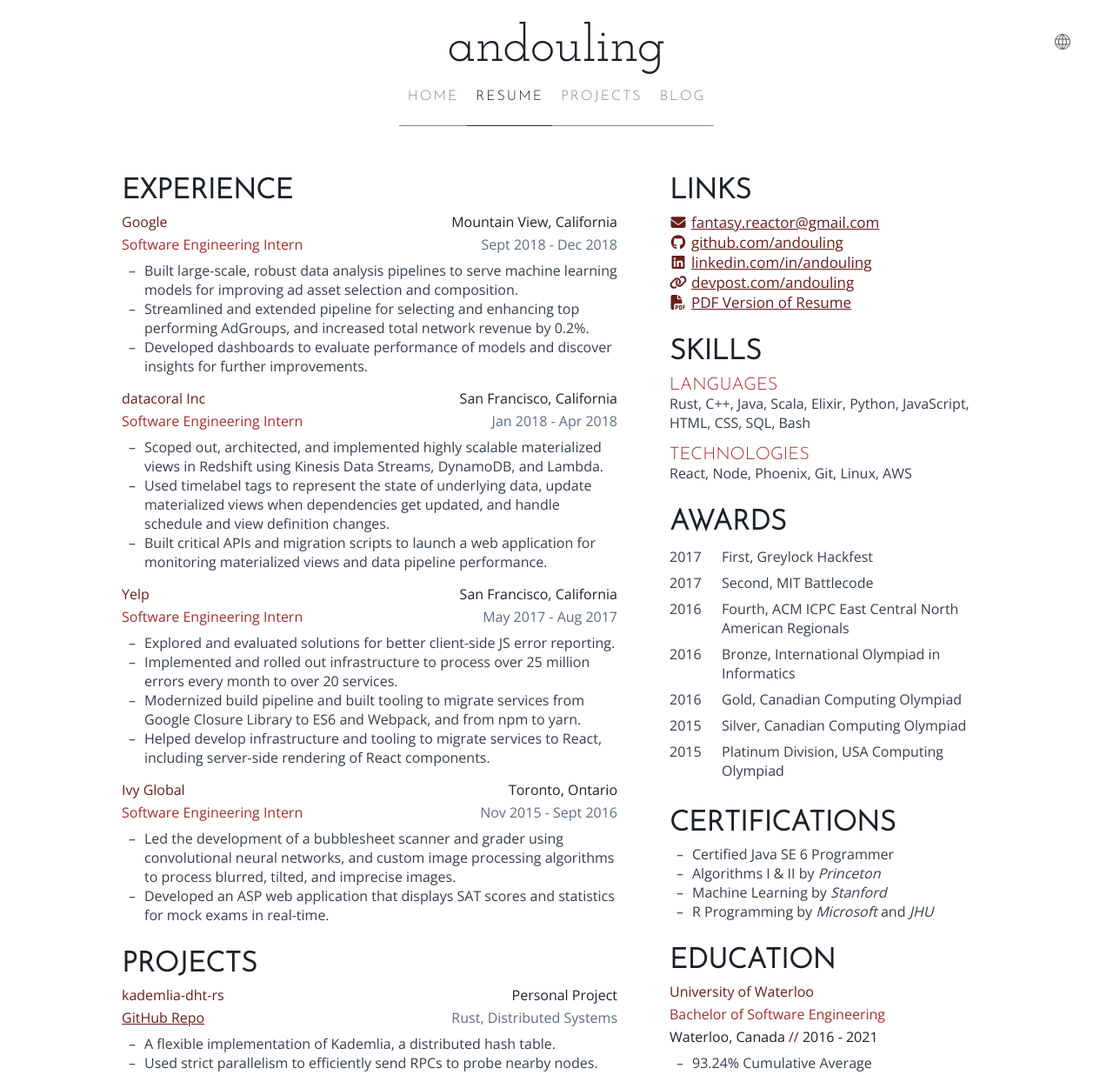
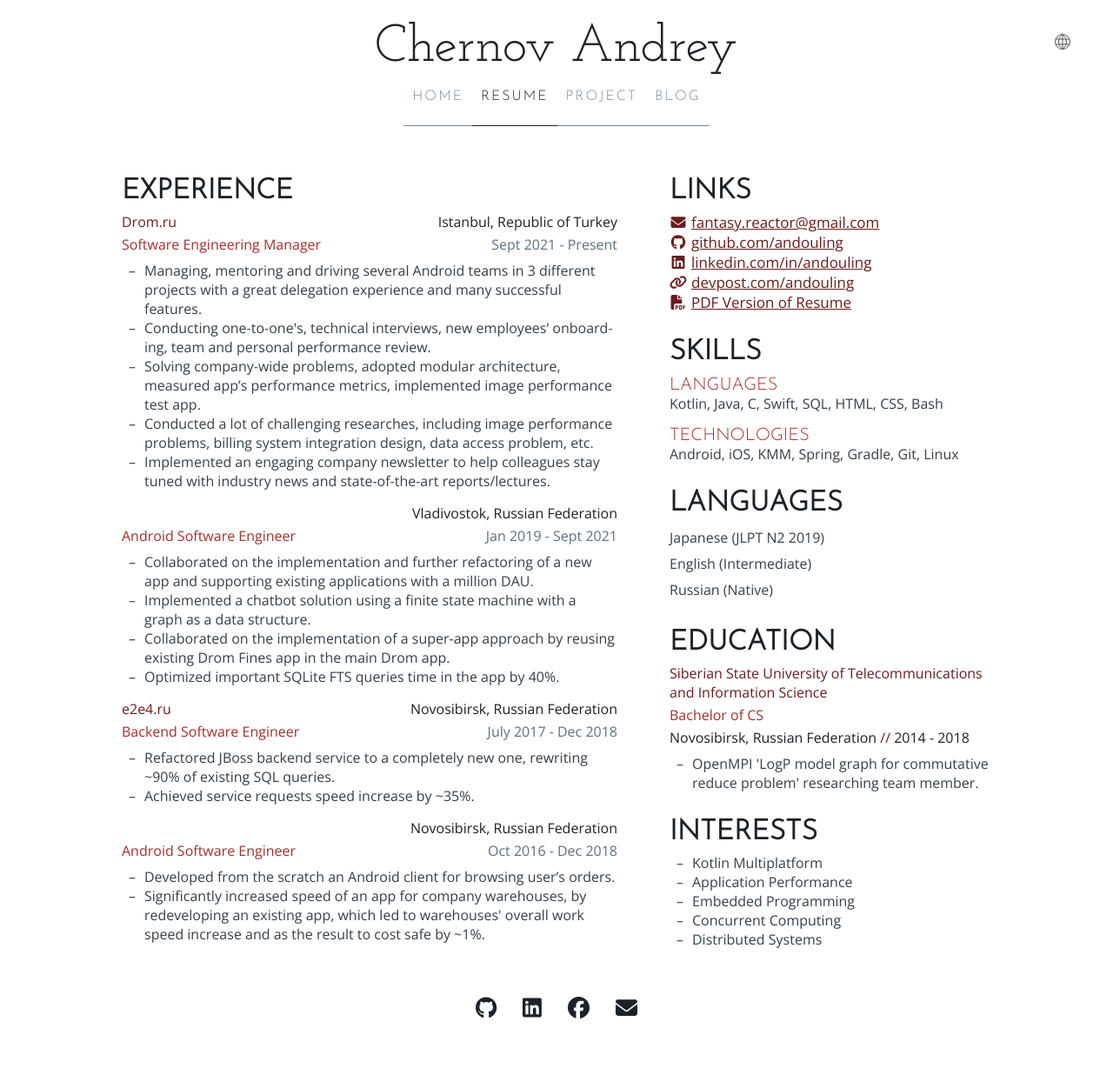
Before and after one commit to andouling/personal-website, a Gatsby site: page /resume in a window 1280 px wide. Shown: the top 1236 px of the page at 87% size. After the commit the page ends 1201 px from the top, so only its background shows below. Built offline with nearby package versions, Linux system fonts and the light colour scheme; Gatsby itself is replaced by a stand-in of ours.

Commit message:
Data is added

```diff
--- a/src/components/header.js
+++ b/src/components/header.js
@@ -67,7 +67,7 @@
         onMouseEnter={this.toggleHover}
         onMouseLeave={this.toggleHover}
       >
-        {this.props.currentPage.toUpperCase()}
+        {this.props.pageName == null ? this.props.currentPage.toUpperCase() : this.props.pageName.toUpperCase() }
       </NavbarLinkStyled>
     );
   }
@@ -76,6 +76,7 @@
 NavbarLink.propTypes = {
   activePage: PropTypes.string.isRequired,
   currentPage: PropTypes.string.isRequired,
+  pageName: PropTypes.string,
 };
 
 const HeaderParent = styled.div`
@@ -121,17 +122,17 @@
   return (
     <HeaderParent isHomepage={isHomepage}>
       <HeaderWrapper isHomepage={isHomepage}>
-        <HeaderTitle isHomepage={isHomepage}>andouling</HeaderTitle>
+        <HeaderTitle isHomepage={isHomepage}>Chernov Andrey</HeaderTitle>
         <HeaderBio isHomepage={isHomepage}>
-          Hi! I&#39;m a student at the University of Waterloo studying software engineering. I have
-          an interest in large scale distributed algorithms and infrastructure for data analytics. I
-          also enjoy working with low level systems.
+          Hi! I&#39;m a Senior Android Software Engineer and an Engineering Manager @ <a href="https://drom.ru/">Drom.ru</a>. <br/>
+          I&#39;m interested in Android, iOS, JVM backend and Embedded development
+          as well as solving tricky performance problems.
         </HeaderBio>
         <Navbar>
           <NavbarLink activePage={props.activePage} currentPage="home" />
           <NavbarLink activePage={props.activePage} currentPage="resume" />
-          <NavbarLink activePage={props.activePage} currentPage="projects" />
-          <NavbarLink activePage={props.activePage} currentPage="blog" />
+          <NavbarLink activePage={props.activePage} currentPage="comingsoon" pageName="project" />
+          <NavbarLink activePage={props.activePage} currentPage="comingsoon" pageName="blog"/>
         </Navbar>
       </HeaderWrapper>
     </HeaderParent>
--- a/src/pages/index.js
+++ b/src/pages/index.js
@@ -7,9 +7,9 @@
     <meta
       name="description"
       content={`
-        Hi! I'm an Senior Android software engineer and technical manager @ Drom.
+        Hi! I'm a Senior Android software engineer and technical manager @ Drom.
         I'm interested in Android, iOS, JVM backend development as well as
-        solving challanging application performance problems.
+        solving challenging application performance problems.
       `}
     />
   </Helmet>
--- a/src/pages/projects.js
+++ b/src/pages/projects.js
@@ -70,7 +70,7 @@
         <Helmet>
           <title>Projects - Chernov Andrey</title>
         </Helmet>
-        <ProjectCards>{projectCards}</ProjectCards>
+        <div>Coming Soon...</div>
       </ProjectsBody>
     );
   }
--- a/src/pages/resume.js
+++ b/src/pages/resume.js
@@ -113,6 +113,10 @@
 // prettier-ignore
 const getPoints = (points) => points
   .map((point) => <li key={point} dangerouslySetInnerHTML={{ __html: point }} />);
+
+const SummarySection = (props) => {
+
+}
 
 const ResumeSection = (props) => {
   const descriptionPoints = getPoints(props.description);
@@ -238,7 +242,7 @@
   </div>
 );
 
-const AwardDate = styled.p`
+const LanguageName = styled.p`
   display: inline-block;
   width: 40px;
   vertical-align: top;
@@ -248,7 +252,7 @@
   color: ${colors.base1()};
 `;
 
-const AwardTitle = styled.p`
+const LanguageLevel = styled.p`
   display: inline-block;
   width: calc(100% - 60px);
   font-family: "Open Sans", sans-serif;
@@ -256,14 +260,13 @@
   color: ${colors.base1()};
 `;
 
-const AwardsSection = (props) => {
+const LanguagesSection = (props) => {
   const awards = [];
 
   props.awards.forEach((award) => {
     awards.push(
-      <div key={award.node.title}>
-        <AwardDate>{award.node.date}</AwardDate>
-        <AwardTitle>{award.node.title}</AwardTitle>
+      <div key={award.node.language}>
+        <LanguageLevel>{award.node.language} ({award.node.level})</LanguageLevel>
       </div>,
     );
   });
@@ -271,7 +274,7 @@
   return <div>{awards}</div>;
 };
 
-AwardsSection.propTypes = {
+LanguagesSection.propTypes = {
   awards: PropTypes.arrayOf(
     PropTypes.shape({
       node: PropTypes.shape({
@@ -357,18 +360,14 @@
         <ResumeLeftColumn>
           <SectionHeader>Experience</SectionHeader>
           <div>{experienceSections}</div>
-          <SectionHeader>Projects</SectionHeader>
-          <div>{projectSections}</div>
         </ResumeLeftColumn>
         <ResumeRightColumn>
           <SectionHeader>Links</SectionHeader>
           <LinksSection />
           <SectionHeader>Skills</SectionHeader>
           {skillSections}
-          <SectionHeader>Awards</SectionHeader>
-          <AwardsSection awards={this.props.data.allAwardEntriesJson.edges} />
-          <SectionHeader>Certifications</SectionHeader>
-          <Description>{certifications}</Description>
+          <SectionHeader>Languages</SectionHeader>
+          <LanguagesSection awards={this.props.data.allLanguagesEntriesJson.edges} />
           <SectionHeader>Education</SectionHeader>
           {educationSections}
           <SectionHeader>Interests</SectionHeader>
@@ -442,11 +441,11 @@
       }
     }
 
-    allAwardEntriesJson {
+    allLanguagesEntriesJson {
       edges {
         node {
-          date
-          title
+          language
+          level
         }
       }
     }
--- a/src/utils/useScrollPosition.ts
+++ b/src/utils/useScrollPosition.ts
@@ -1,6 +1,9 @@
 import { useState, useEffect } from 'react';
 
 const useScrollPosition = () => {
+  if (typeof window === "undefined") {
+    return 0;
+  }
   const [scroll, setScroll] = useState(window.pageYOffset);
 
   useEffect(() => {
--- a/static/resume/awardEntries.json
+++ /dev/null
@@ -1,30 +0,0 @@
-[
-  {
-    "date": 2017,
-    "title": "First, Greylock Hackfest"
-  },
-  {
-    "date": 2017,
-    "title": "Second, MIT Battlecode"
-  },
-  {
-    "date": 2016,
-    "title": "Fourth, ACM ICPC East Central North American Regionals"
-  },
-  {
-    "date": 2016,
-    "title": "Bronze, International Olympiad in Informatics"
-  },
-  {
-    "date": 2016,
-    "title": "Gold, Canadian Computing Olympiad"
-  },
-  {
-    "date": 2015,
-    "title": "Silver, Canadian Computing Olympiad"
-  },
-  {
-    "date": 2015,
-    "title": "Platinum Division, USA Computing Olympiad"
-  }
-]
--- a/static/resume/educationEntries.json
+++ b/static/resume/educationEntries.json
@@ -1,8 +1,8 @@
 [
   {
-    "entity": "University of Waterloo",
-    "subEntity": "Bachelor of Software Engineering",
-    "locationTime": "Waterloo, Canada <span class='emphasis'>//</span> 2016 - 2021",
-    "description": ["93.24% Cumulative Average", "Dean's Honour List (4 terms)", "ACM Team Member"]
+    "entity": "Siberian State University of Telecommunications and Information Science",
+    "subEntity": "Bachelor of CS",
+    "locationTime": "Novosibirsk, Russian Federation <span class='emphasis'>//</span> 2014 - 2018",
+    "description": ["OpenMPI 'LogP model graph for commutative reduce problem' researching team member."]
   }
 ]
--- a/static/resume/experienceEntries.json
+++ b/static/resume/experienceEntries.json
@@ -1,46 +1,47 @@
 [
   {
-    "entity": "Google",
-    "subEntity": "Software Engineering Intern",
-    "location": "Mountain View, California",
-    "time": "Sept 2018 - Dec 2018",
+    "entity": "Drom.ru",
+    "subEntity": "Software Engineering Manager",
+    "location": "Istanbul, Republic of Turkey",
+    "time": "Sept 2021 - Present",
     "description": [
-      "Built large-scale, robust data analysis pipelines to serve machine learning models for improving ad asset selection and composition.",
-      "Streamlined and extended pipeline for selecting and enhancing top performing AdGroups, and increased total network revenue by 0.2%.",
-      "Developed dashboards to evaluate performance of models and discover insights for further improvements."
+      "Managing, mentoring and driving several Android teams in 3 different projects with a great delegation experience and many successful features.",
+      "Conducting one-to-one's, technical interviews, new employees’ onboard-ing, team and personal performance review.",
+      "Solving company-wide problems, adopted modular architecture, measured app’s performance metrics, implemented image performance test app.",
+      "Conducted a lot of challenging researches, including image performance problems, billing system integration design, data access problem, etc.",
+      "Implemented an engaging company newsletter to help colleagues stay tuned with industry news and state-of-the-art reports/lectures."
     ]
   },
   {
-    "entity": "datacoral Inc",
-    "subEntity": "Software Engineering Intern",
-    "location": "San Francisco, California",
-    "time": "Jan 2018 - Apr 2018",
+    "entity": null,
+    "subEntity": "Android Software Engineer",
+    "location": "Vladivostok, Russian Federation",
+    "time": "Jan 2019 - Sept 2021",
     "description": [
-      "Scoped out, architected, and implemented highly scalable materialized views in Redshift using Kinesis Data Streams, DynamoDB, and Lambda.",
-      "Used timelabel tags to represent the state of underlying data, update materialized views when dependencies get updated, and handle schedule and view definition changes.",
-      "Built critical APIs and migration scripts to launch a web application for monitoring materialized views and data pipeline performance."
+      "Collaborated on the implementation and further refactoring of a new app and supporting existing applications with a million DAU.",
+      "Implemented a chatbot solution using a finite state machine with a graph as a data structure.",
+      "Collaborated on the implementation of a super-app approach by reusing existing Drom Fines app in the main Drom app.",
+      "Optimized important SQLite FTS queries time in the app by 40%."
     ]
   },
   {
-    "entity": "Yelp",
-    "subEntity": "Software Engineering Intern",
-    "location": "San Francisco, California",
-    "time": "May 2017 - Aug 2017",
+    "entity": "e2e4.ru",
+    "subEntity": "Backend Software Engineer",
+    "location": "Novosibirsk, Russian Federation",
+    "time": "July 2017 - Dec 2018",
     "description": [
-      "Explored and evaluated solutions for better client-side JS error reporting.",
-      "Implemented and rolled out infrastructure to process over 25 million errors every month to over 20 services.",
-      "Modernized build pipeline and built tooling to migrate services from Google Closure Library to ES6 and Webpack, and from npm to yarn.",
-      "Helped develop infrastructure and tooling to migrate services to React, including server-side rendering of React components."
+      "Refactored JBoss backend service to a completely new one, rewriting ~90% of existing SQL queries.",
+      "Achieved service requests speed increase by ~35%."
     ]
   },
   {
-    "entity": "Ivy Global",
-    "subEntity": "Software Engineering Intern",
-    "location": "Toronto, Ontario",
-    "time": "Nov 2015 - Sept 2016",
+    "entity": null,
+    "subEntity": "Android Software Engineer",
+    "location": "Novosibirsk, Russian Federation",
+    "time": "Oct 2016 - Dec 2018",
     "description": [
-      "Led the development of a bubblesheet scanner and grader using convolutional neural networks, and custom image processing algorithms to process blurred, tilted, and imprecise images.",
-      "Developed an ASP web application that displays SAT scores and statistics for mock exams in real-time."
+      "Developed from the scratch an Android client for browsing user’s orders.",
+      "Significantly increased speed of an app for company warehouses, by redeveloping an existing app, which led to warehouses' overall work speed increase and as the result to cost safe by ~1%."
     ]
   }
 ]
--- a/static/resume/interestEntries.json
+++ b/static/resume/interestEntries.json
@@ -1,14 +1,17 @@
 [
   {
-    "interestName": "Distributed Systems"
+    "interestName": "Kotlin Multiplatform"
   },
   {
-    "interestName": "Data Infrastructure"
+    "interestName": "Application Performance"
+  },
+  {
+    "interestName": "Embedded Programming"
   },
   {
     "interestName": "Concurrent Computing"
   },
   {
-    "interestName": "Database Internals"
+    "interestName": "Distributed Systems"
   }
 ]
--- /dev/null
+++ b/static/resume/languagesEntries.json
@@ -0,0 +1,14 @@
+[
+  {
+    "language": "Japanese",
+    "level": "JLPT N2 2019"
+  },
+  {
+    "language": "English",
+    "level": "Intermediate"
+  },
+  {
+    "language": "Russian",
+    "level": "Native"
+  }
+]
--- a/static/resume/skillEntries.json
+++ b/static/resume/skillEntries.json
@@ -2,21 +2,18 @@
   {
     "title": "Languages",
     "elements": [
-      "Rust",
-      "C++",
+      "Kotlin",
       "Java",
-      "Scala",
-      "Elixir",
-      "Python",
-      "JavaScript",
+      "C",
+      "Swift",
+      "SQL",
       "HTML",
       "CSS",
-      "SQL",
       "Bash"
     ]
   },
   {
     "title": "Technologies",
-    "elements": ["React", "Node", "Phoenix", "Git", "Linux", "AWS"]
+    "elements": ["Android", "iOS", "KMM", "Spring", "Gradle", "Git", "Linux"]
   }
 ]
```
Also changed, not shown: src/utils/useWindowWidth.ts (+3 -4 lines).
